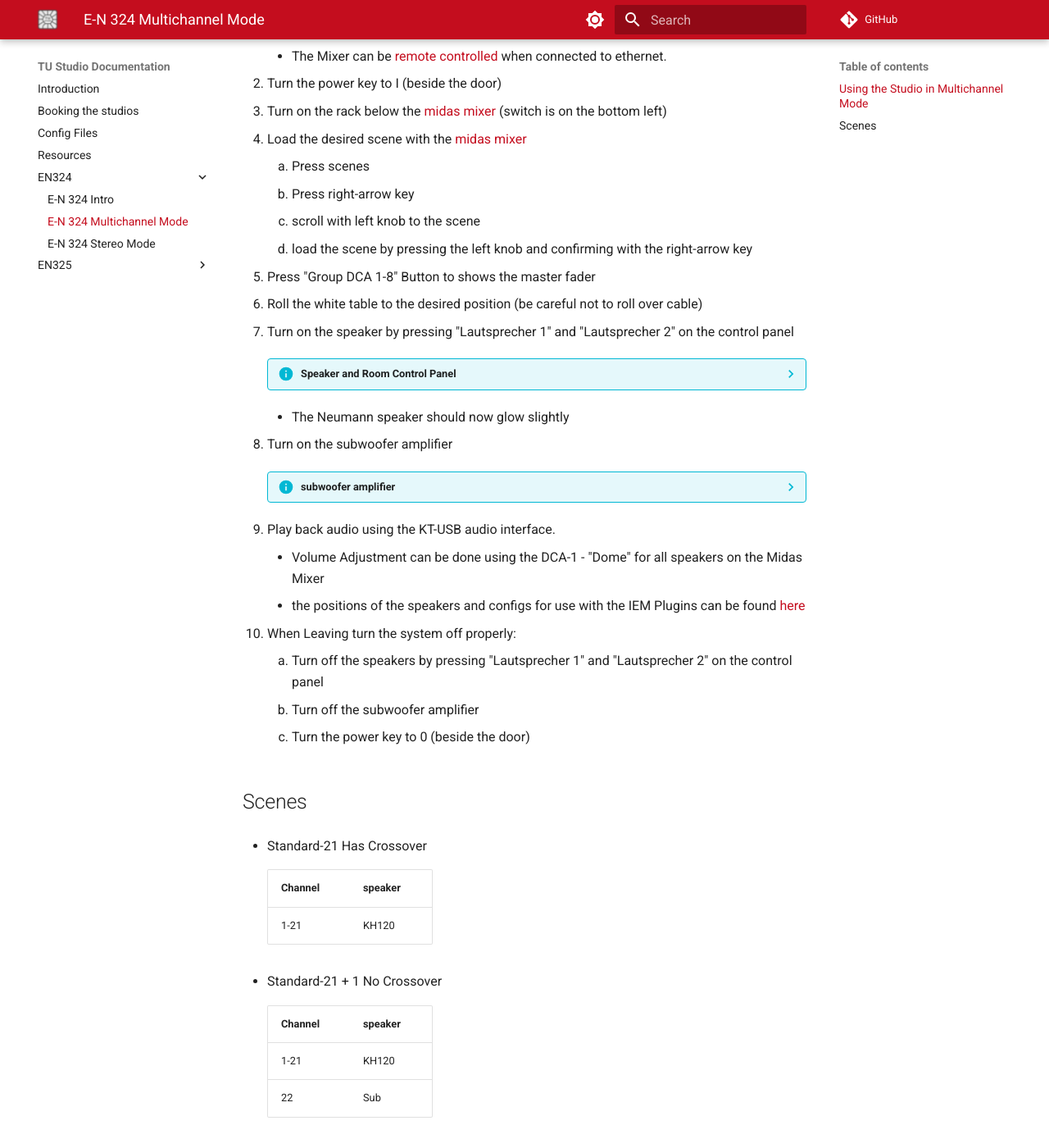
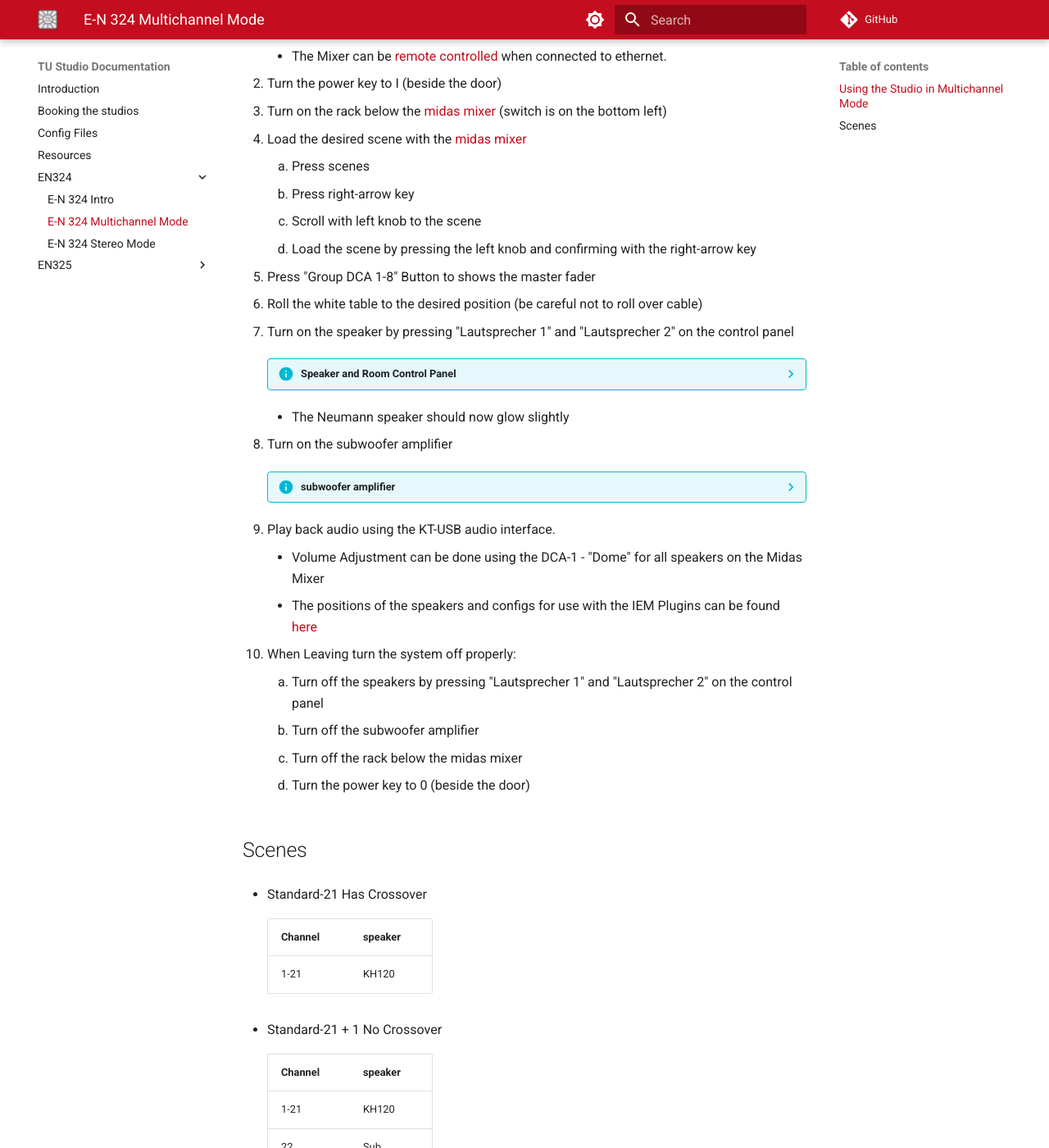
Before and after one commit to tu-studio/studio-docs, an MkDocs documentation site: the page built from docs/EN324/multichannel-mode.md, in a window 1280 px wide and 1400 px high, scrolled down 453 px. Shown: the whole window at 82% size. Built offline with MkDocs 1.6.1 and Material for MkDocs 9.7.7, drawn with Linux system fonts in a browser that asks for light colours; comment, search, counter and statistics services are not loaded.

Commit message:
mulitchannel-mode update

```diff
--- a/docs/EN324/multichannel-mode.md
+++ b/docs/EN324/multichannel-mode.md
@@ -15,8 +15,8 @@
 3. Load the desired scene with the [midas mixer](https://www.midasconsoles.com/product.html?modelCode=P0BI9)
     1. Press scenes
     2. Press right-arrow key
-    3. scroll with left knob to the scene
-    4. load the scene by pressing the left knob and confirming with the right-arrow key
+    3. Scroll with left knob to the scene
+    4. Load the scene by pressing the left knob and confirming with the right-arrow key
 4. Press "Group DCA 1-8" Button to shows the master fader
 5. Roll the white table to the desired position (be careful not to roll over cable)
 
@@ -31,16 +31,17 @@
 8. Turn on the subwoofer amplifier
 
     ??? info "subwoofer amplifier"
-        TODO include picture of subwoofer amp
+        ![Picture of the amplifier](../graphics/sub-woofer-amplifier.jpeg){: style="width:600px"}
 
 9.  Play back audio using the KT-USB audio interface.
     - Volume Adjustment can be done using the DCA-1 - "Dome" for all speakers on the Midas Mixer
-    - the positions of the speakers and configs for use with the IEM Plugins can be found [here](../configs.md)
+    - The positions of the speakers and configs for use with the IEM Plugins can be found [here](../configs.md)
 
 10. When Leaving turn the system off properly:
     1. Turn off the speakers by pressing "Lautsprecher 1" and "Lautsprecher 2" on the control panel
     2. Turn off the subwoofer amplifier
-    3. Turn the power key to 0 (beside the door)
+    3. Turn off the rack below the midas mixer
+    4. Turn the power key to 0 (beside the door)
 
 ## Scenes
 - Standard-21
```
Also changed, not shown: docs/graphics/sub-woofer-amplifier.jpeg (added).
